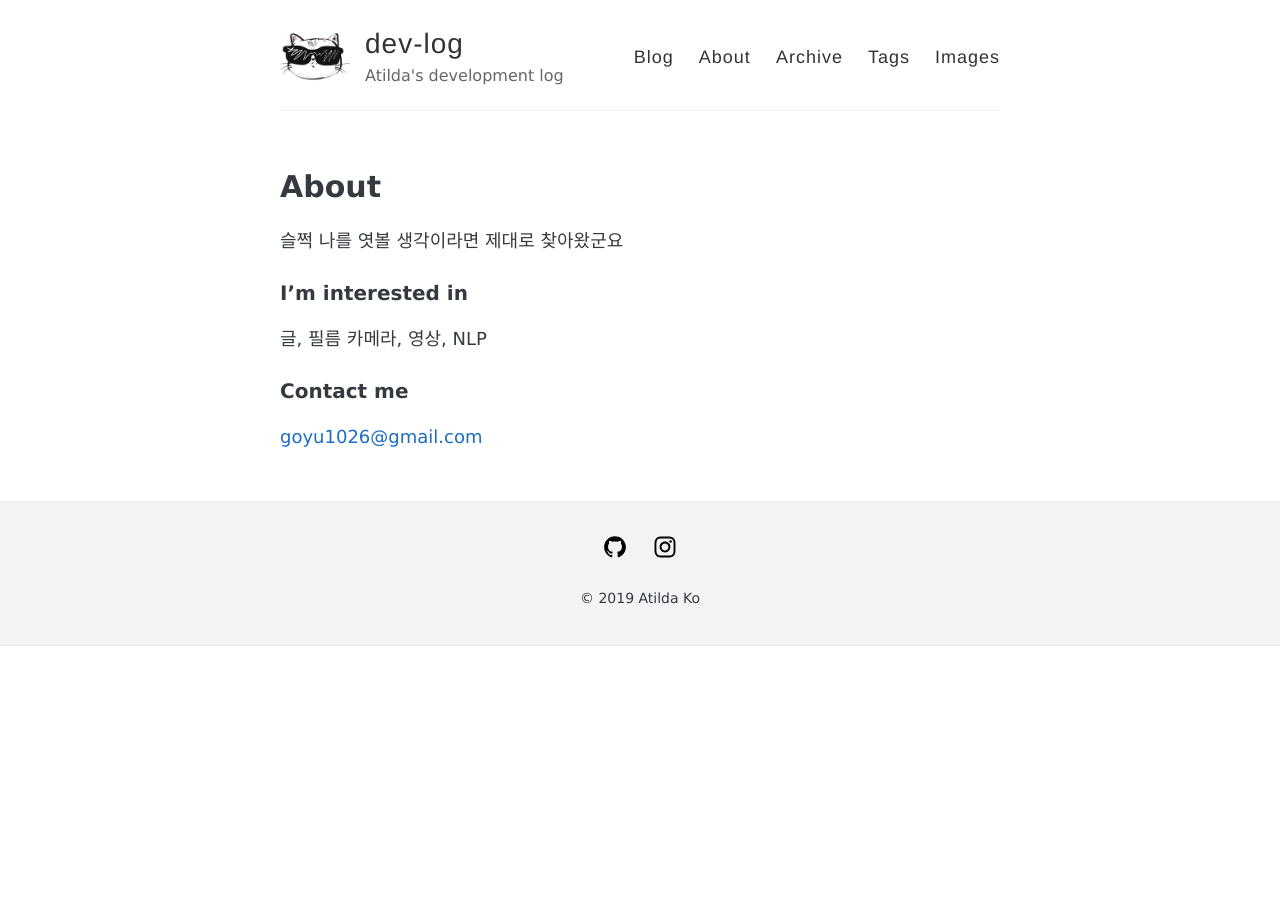
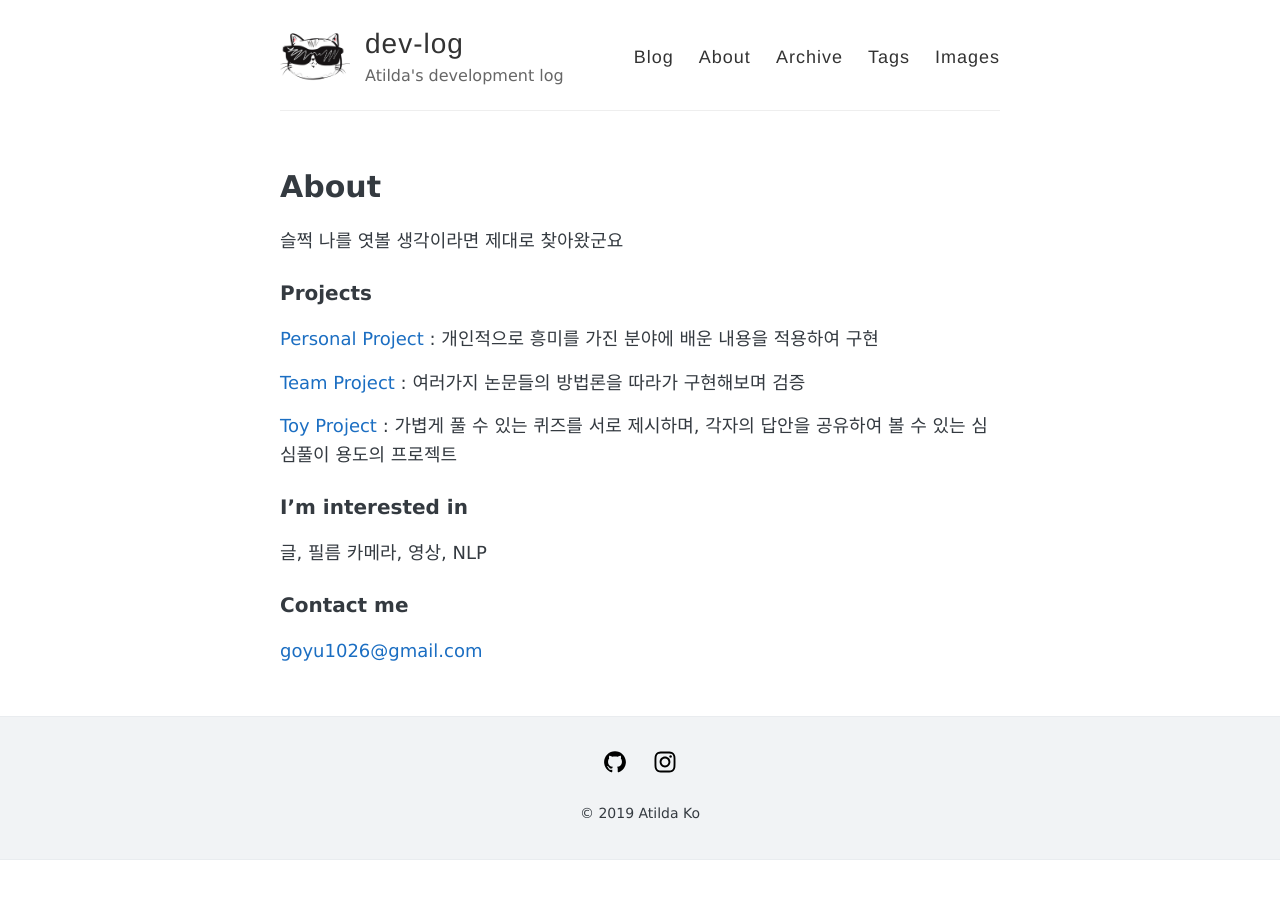
Before and after one commit to stellarway/stellarway.github.io, a Jekyll site: the page built from about.md, in a window 1280 px wide. Built offline with Jekyll 4.4.1, drawn with Linux system fonts in a browser that asks for light colours.

Commit message:
Update about.md

```diff
--- a/about.md
+++ b/about.md
@@ -6,6 +6,16 @@ permalink: /about/
 
 슬쩍 나를 엿볼 생각이라면 제대로 찾아왔군요
 
+### Projects
+
+[Personal Project](https://github.com/stellarway/PersonalProject) : 개인적으로 흥미를 가진 분야에 배운 내용을 적용하여 구현
+
+[Team Project](https://github.com/stellarway/ThesisReview) : 여러가지 논문들의 방법론을 따라가 구현해보며 검증
+
+[Toy Project](https://github.com/stellarway/ToyProject) : 가볍게 풀 수 있는 퀴즈를 서로 제시하며, 각자의 답안을 공유하여 볼 수 있는 심심풀이 용도의 프로젝트
+
+
+
 ### I'm interested in
 
 글, 필름 카메라, 영상, NLP
```
